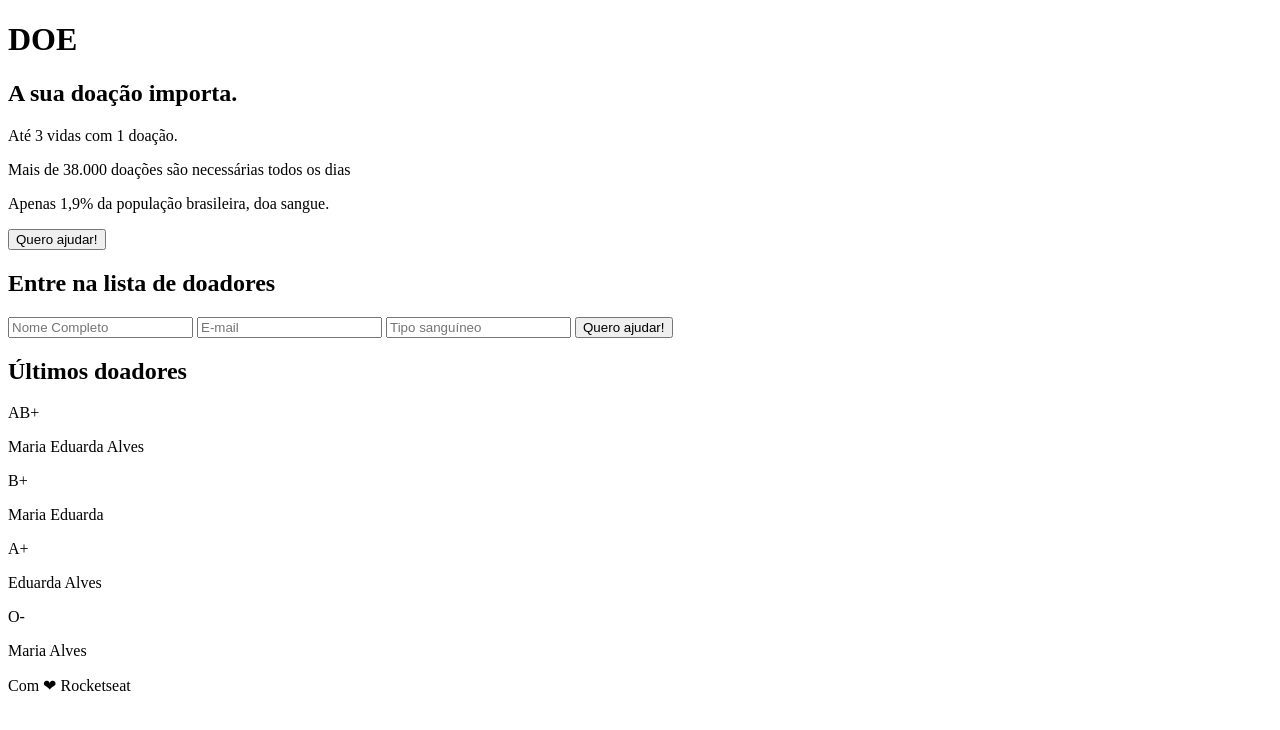
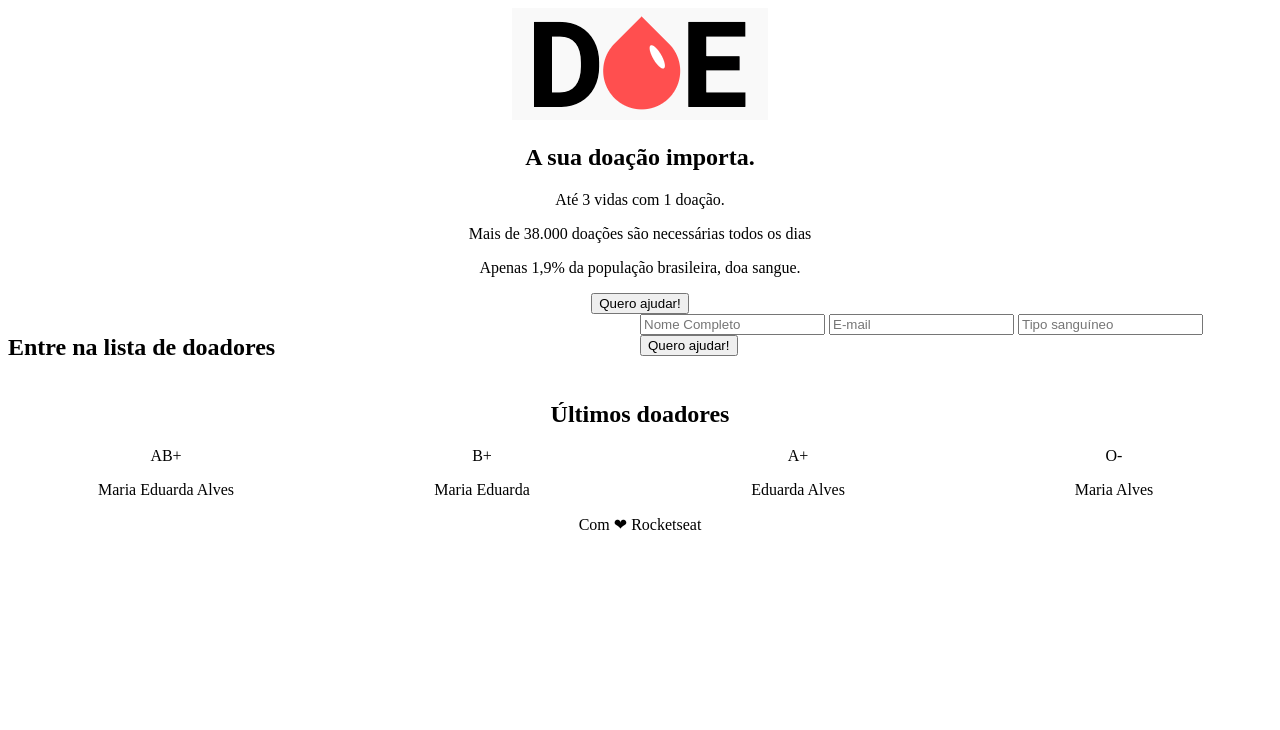
Before and after one commit to MaduFernandes/doeDev, a plain HTML site: page index.html in a window 1280 px wide. Drawn offline with Linux system fonts and the light colour scheme.

Commit message:
feat: adicionando alterações

```diff
--- a/index.html
+++ b/index.html
@@ -5,11 +5,12 @@
     <meta charset="UTF-8">
     <meta name="viewport" content="width=device-width, initial-scale=1.0">
     <title>Doe Sangue</title>
+    <link rel="stylesheet" href="style.css">
 </head>
 
 <body>
     <header>
-        <h1>DOE</h1>
+        <img src="logo.png">
         <h2>A sua doação importa.</h2>
         <p>Até 3 vidas com 1 doação.</p>
         <p>Mais de 38.000 doações são necessárias todos os dias</p>
```
